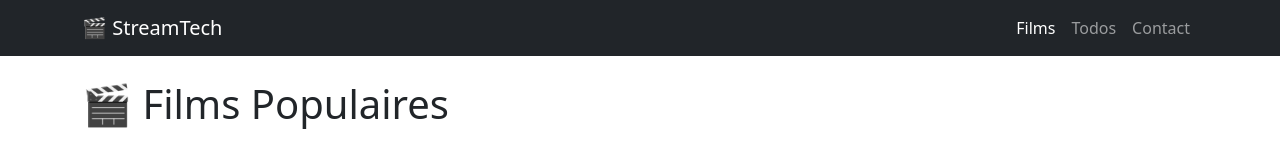
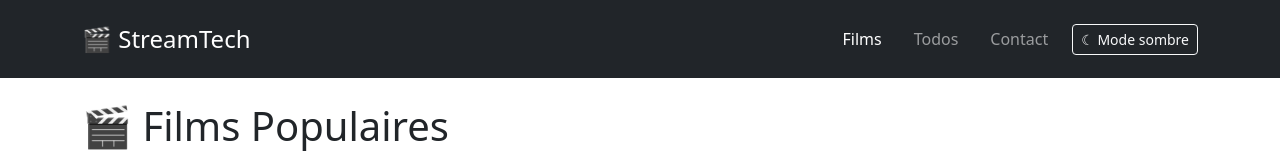
Before and after one commit to ajk-5/Projet-Streamtech, a React (Vite) app in the folder Streamtech/: page / in a window 1280 px wide. Shown: the top 156 px of the page. Built offline with nearby package versions, Linux system fonts and the light colour scheme; no server answers.

Commit message:
Add saved light and dark theme
Feature snapshot reorganized from existing commit c87007c. Original main history is preserved.

```diff
--- a/Streamtech/src/components/Navbar.tsx
+++ b/Streamtech/src/components/Navbar.tsx
@@ -1,15 +1,71 @@
-import { useState } from 'react';
-import { Link, NavLink } from 'react-router-dom';
+import { useState } from "react";
+import { Link, NavLink } from "react-router-dom";
+import { useTheme } from "../contexts/ThemeContext";
+
 function Navbar() {
-  const [open, setOpen] = useState(false);
-  return <nav className="navbar navbar-expand-md navbar-dark bg-dark"><div className="container">
-    <Link className="navbar-brand" to="/">🎬 StreamTech</Link>
-    <button className="navbar-toggler" aria-label="Afficher le menu" aria-expanded={open} onClick={() => setOpen(!open)}><span className="navbar-toggler-icon" /></button>
-    <div className={`collapse navbar-collapse ${open ? 'show' : ''}`}><div className="navbar-nav ms-auto">
-      <NavLink className="nav-link" to="/" end onClick={() => setOpen(false)}>Films</NavLink>
-      <NavLink className="nav-link" to="/todos" onClick={() => setOpen(false)}>Todos</NavLink>
-      <NavLink className="nav-link" to="/contact" onClick={() => setOpen(false)}>Contact</NavLink>
-    </div></div>
-  </div></nav>;
+  const [isOpen, setIsOpen] = useState(false);
+  const { theme, toggleTheme } = useTheme();
+
+  return (
+    <nav
+      className="navbar navbar-expand-md navbar-dark bg-dark py-3"
+      aria-label="Navigation principale"
+    >
+      <div className="container">
+        <Link
+          className="navbar-brand fs-4"
+          to="/"
+          onClick={() => setIsOpen(false)}
+        >
+          🎬 StreamTech
+        </Link>
+        <button
+          className="navbar-toggler"
+          type="button"
+          aria-controls="navigation"
+          aria-expanded={isOpen}
+          aria-label="Afficher le menu"
+          onClick={() => setIsOpen(!isOpen)}
+        >
+          <span className="navbar-toggler-icon" />
+        </button>
+        <div
+          id="navigation"
+          className={`collapse navbar-collapse ${isOpen ? "show" : ""}`}
+        >
+          <div className="navbar-nav ms-auto align-items-md-center gap-md-3">
+            <NavLink
+              className="nav-link"
+              to="/"
+              end
+              onClick={() => setIsOpen(false)}
+            >
+              Films
+            </NavLink>
+            <NavLink
+              className="nav-link"
+              to="/todos"
+              onClick={() => setIsOpen(false)}
+            >
+              Todos
+            </NavLink>
+            <NavLink
+              className="nav-link"
+              to="/contact"
+              onClick={() => setIsOpen(false)}
+            >
+              Contact
+            </NavLink>
+            <button
+              className="btn btn-outline-light btn-sm mt-2 mt-md-0"
+              onClick={toggleTheme}
+            >
+              {theme === "light" ? "☾ Mode sombre" : "☀ Mode clair"}
+            </button>
+          </div>
+        </div>
+      </div>
+    </nav>
+  );
 }
 export default Navbar;
--- /dev/null
+++ b/Streamtech/src/contexts/ThemeContext.ts
@@ -0,0 +1,10 @@
+import { createContext, useContext } from "react";
+
+export const ThemeContext = createContext({
+  theme: "light",
+  toggleTheme: () => {},
+});
+
+export function useTheme() {
+  return useContext(ThemeContext);
+}
--- /dev/null
+++ b/Streamtech/src/contexts/ThemeProvider.tsx
@@ -0,0 +1,34 @@
+import { useEffect, useState } from "react";
+import type { ReactNode } from "react";
+import { ThemeContext } from "./ThemeContext";
+
+export function ThemeProvider({ children }: { children: ReactNode }) {
+  const [theme, setTheme] = useState(() => {
+    try {
+      return localStorage.getItem("streamtech-theme") === "dark"
+        ? "dark"
+        : "light";
+    } catch {
+      return "light";
+    }
+  });
+
+  useEffect(() => {
+    document.documentElement.setAttribute("data-bs-theme", theme);
+    try {
+      localStorage.setItem("streamtech-theme", theme);
+    } catch {
+      /* Le thème reste utilisable si le stockage est désactivé. */
+    }
+  }, [theme]);
+
+  function toggleTheme() {
+    setTheme((previous) => (previous === "light" ? "dark" : "light"));
+  }
+
+  return (
+    <ThemeContext.Provider value={{ theme, toggleTheme }}>
+      {children}
+    </ThemeContext.Provider>
+  );
+}
--- a/Streamtech/src/main.tsx
+++ b/Streamtech/src/main.tsx
@@ -1,6 +1,14 @@
-import 'bootstrap/dist/css/bootstrap.min.css';
-import { StrictMode } from 'react';
-import { createRoot } from 'react-dom/client';
-import './index.css';
-import App from './App';
-createRoot(document.getElementById('root')!).render(<StrictMode><App /></StrictMode>);
+import "bootstrap/dist/css/bootstrap.min.css";
+import { StrictMode } from "react";
+import { createRoot } from "react-dom/client";
+import "./index.css";
+import App from "./App.tsx";
+import { ThemeProvider } from "./contexts/ThemeProvider";
+
+createRoot(document.getElementById("root")!).render(
+  <StrictMode>
+    <ThemeProvider>
+      <App />
+    </ThemeProvider>
+  </StrictMode>,
+);
```
